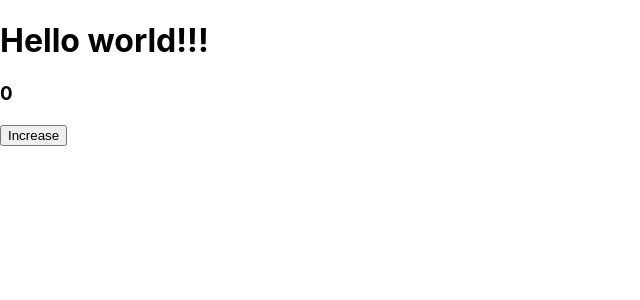
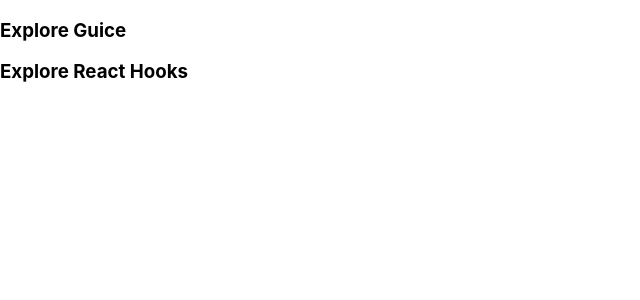
Before and after one commit to khazaddoom/todos-hooks, a React (Create React App) app: page / in a window 1280 px wide. Shown: the top 300 px of the page, without its empty margins (0-640 px from the left). Built offline with nearby package versions, Linux system fonts and the light colour scheme.

Commit message:
trying hooks

```diff
--- a/src/App.js
+++ b/src/App.js
@@ -1,21 +1,12 @@
-import React, { useState, useEffect } from 'react';
+import React  from 'react';
+import ToDos from './components/ToDos';
 
 function App() {
 
-  const [count, setCount] = useState(0);
-
-  useEffect(() => {
-    console.log("Called");
-    return () => {
-      console.log('Cleanup');
-    }
-  })
 
   return (
     <div>
-      <h1>Hello world!!!</h1>
-      <h3>{count}</h3>
-      <button onClick={ () => setCount(count + 1)}>Increase</button>
+      <ToDos />
     </div>
   );
 }
--- /dev/null
+++ b/src/components/ToDo.js
@@ -0,0 +1,11 @@
+import React from 'react'
+
+export default function ToDo({todo}) {
+
+    return (
+
+        <h3>
+            {todo}
+        </h3>
+    )
+}
--- /dev/null
+++ b/src/components/ToDos.js
@@ -0,0 +1,11 @@
+import ToDo from './ToDo'
+
+import React from 'react'
+
+export default function ToDos() {
+    const [todos, setToDos] = React.useState(['Explore Guice', 'Explore React Hooks'])
+
+    return (
+        todos.map(todo => <ToDo todo={todo}/>)
+    );
+}
```
Also changed, not shown: src/components/InputToDo.js (added).
